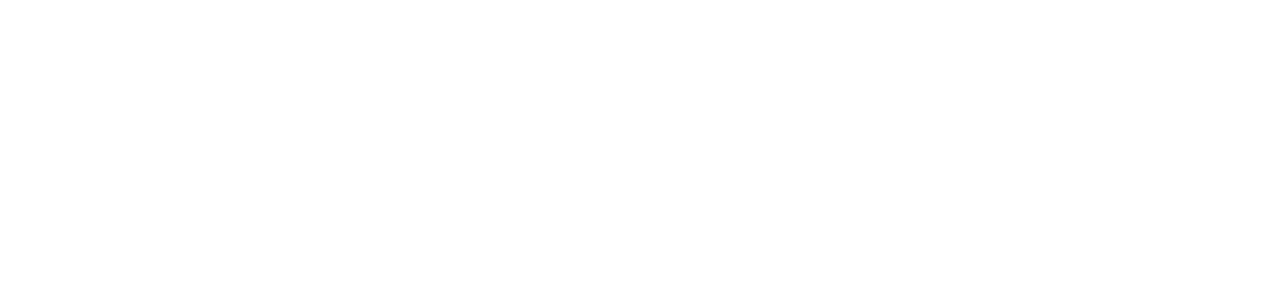
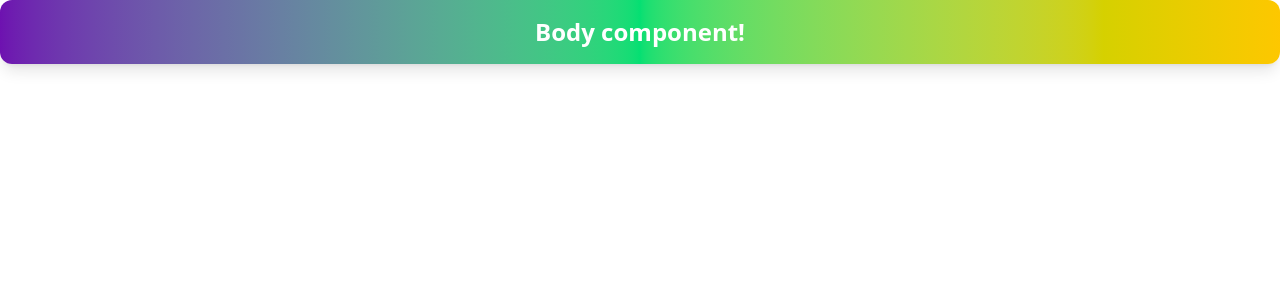
Before and after one commit to iampriyanshusingh/Orbix, a React (Vite) app in the folder FrontEnd/: page / in a window 1280 px wide. Shown: the top 300 px of the page. Built offline with nearby package versions, Linux system fonts and the light colour scheme.

Commit message:
`included Tailwind!`

```diff
--- a/FrontEnd/src/App.jsx
+++ b/FrontEnd/src/App.jsx
@@ -1,9 +1,10 @@
 import React from "react";
+import Body from "./Components/Body";
 
 const App = () => {
   return (
     <>
-
+      <Body/>
     </>
   );
 };
--- /dev/null
+++ b/FrontEnd/src/Components/Body.jsx
@@ -0,0 +1,9 @@
+const Body = () => {
+    return (
+        <div className="bg-gradient-to-r from-purple-800 via-green-400 to-yellow-400 text-white font-semibold text-2xl text-center p-4 rounded-xl shadow-lg transition-all duration-500 ease-in-out animate-bounce mt-4 cursor-pointer hover:text-transparent hover:shadow-none hover:font-bold hover:text-3xl hover:bg-clip-text">
+            Body component!
+        </div>
+    )
+}
+
+export default Body;
--- a/FrontEnd/src/main.jsx
+++ b/FrontEnd/src/main.jsx
@@ -1,6 +1,7 @@
 import { StrictMode } from 'react'
 import { createRoot } from 'react-dom/client'
 import App from './App.jsx'
+import './App.css';
 
 createRoot(document.getElementById('root')).render(
   <StrictMode>
```
